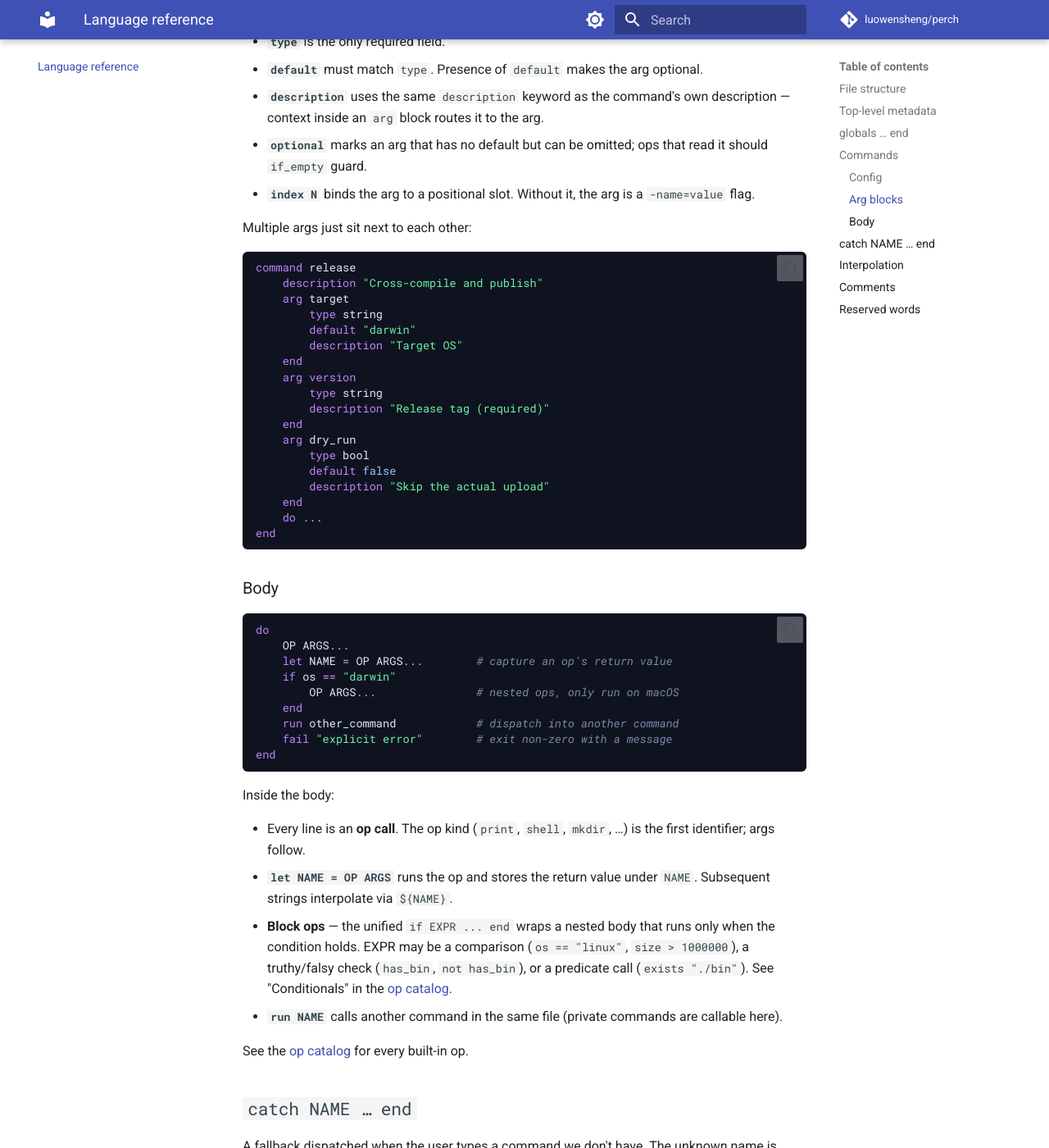
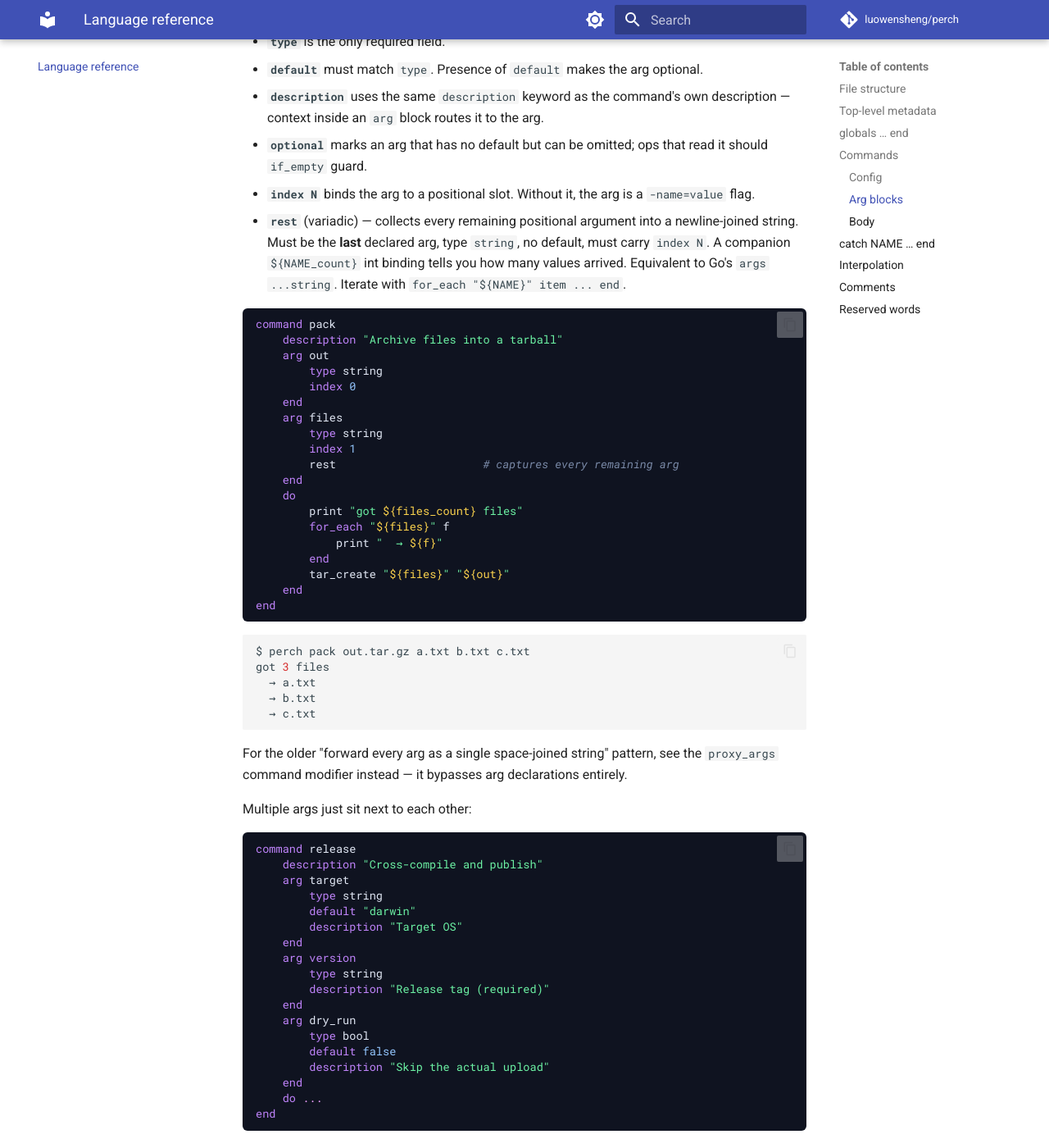
Before and after one commit to olivierdevelops/perch, an MkDocs documentation site: the page built from docs/language.md, in a window 1280 px wide and 1400 px high, scrolled down 3085 px. Shown: the whole window at 82% size. Built offline with MkDocs 1.6.1 and Material for MkDocs 9.7.7, drawn with Linux system fonts in a browser that asks for light colours; comment, search, counter and statistics services are not loaded.

Commit message:
ops: variadic args via `rest` modifier + `for_each` block op
Adds a clean varargs story for perch:

  command pack
      arg out    type string  index 0  end
      arg files  type string  index 1  rest  end   # ← variadic
      do
          print "${files_count} files"
          for_each "${files}" f
              print "  → ${f}"
          end
          tar_create "${files}" "${out}"
      end
  end

  $ perch pack out.tar.gz a.txt b.txt c.txt
  3 files
    → a.txt
    → b.txt
    → c.txt

PIECES

  1. Grammar (lib.capy): `rest` registered as an arg-block field
     alongside optional / default / type / index / description.
     `for_each VALUE NAME ... end` block-op function emits standard
     _enter/_leave markers using the existing nested-op machinery.

  2. Domain: ArgSpec gains `Rest bool`. JSON-tagged optional so older
     embedded programs (no rest field) still load.

  3. Loader: arg_field kind "rest" handled alongside "optional".

  4. Interpreter (parseArgs): a positional arg with Rest gathers every
     remaining argv from its `index` onward into a newline-joined
     string, and also binds `${NAME_count}` (int). Empty trailing argv
     is a valid 0-count case — no error.

  5. Op handler (flow.go): opForEach reads source + loopvar from
     positional args, splits source on "\n", binds non-empty lines to
     loopvar in turn, runs body. Restores prior binding (if any) after
     the loop so for_each blocks compose. Domain switch already had
     for_each in the block-op list.

  6. Validator: enforces `rest` must be on the last arg, must be
     positional (index set), must be type "string", no default. Treats
     `${NAME_count}` as a known binding inside the body. Tracks
     for_each's loop variable as known inside its body (via op.Args._1).

SMOKE TESTED end-to-end:

  - pack out.tar.gz a.txt b.txt c.txt
      → "destination: out.tar.gz", "got 3 file(s)", iterated all 3
  - greet (no positional args)
      → "(0 greetings)" — 0-count edge case clean
  - --check on a file with rest-not-last
      → "`rest` arg must be the last declared arg" (static rejection)
  - --check on the working file → no issues

DOCS

  - language.md §arg fields: new `rest` row + worked example
  - SKILL.md §arg fields: rest row added
  - SKILL.md new "Iteration — for_each VALUE NAME … end" section
  - CHANGELOG: headline entry with the example + semantics

mkdocs --strict build passes. All Go tests pass.

````diff
--- a/docs/language.md
+++ b/docs/language.md
@@ -112,6 +112,39 @@ end
 - **`description`** uses the same `description` keyword as the command's own description — context inside an `arg` block routes it to the arg.
 - **`optional`** marks an arg that has no default but can be omitted; ops that read it should `if_empty` guard.
 - **`index N`** binds the arg to a positional slot. Without it, the arg is a `-name=value` flag.
+- **`rest`** (variadic) — collects every remaining positional argument into a newline-joined string. Must be the **last** declared arg, type `string`, no default, must carry `index N`. A companion `${NAME_count}` int binding tells you how many values arrived. Equivalent to Go's `args ...string`. Iterate with `for_each "${NAME}" item ... end`.
+
+```capy
+command pack
+    description "Archive files into a tarball"
+    arg out
+        type string
+        index 0
+    end
+    arg files
+        type string
+        index 1
+        rest                      # captures every remaining arg
+    end
+    do
+        print "got ${files_count} files"
+        for_each "${files}" f
+            print "  → ${f}"
+        end
+        tar_create "${files}" "${out}"
+    end
+end
+```
+
+```sh
+$ perch pack out.tar.gz a.txt b.txt c.txt
+got 3 files
+  → a.txt
+  → b.txt
+  → c.txt
+```
+
+For the older "forward every arg as a single space-joined string" pattern, see the `proxy_args` command modifier instead — it bypasses arg declarations entirely.
 
 Multiple args just sit next to each other:
 
````
Also changed, not shown: CHANGELOG.md (+17 -0 lines), skills/perch/SKILL.md (+22 -0 lines), 6 other files.
